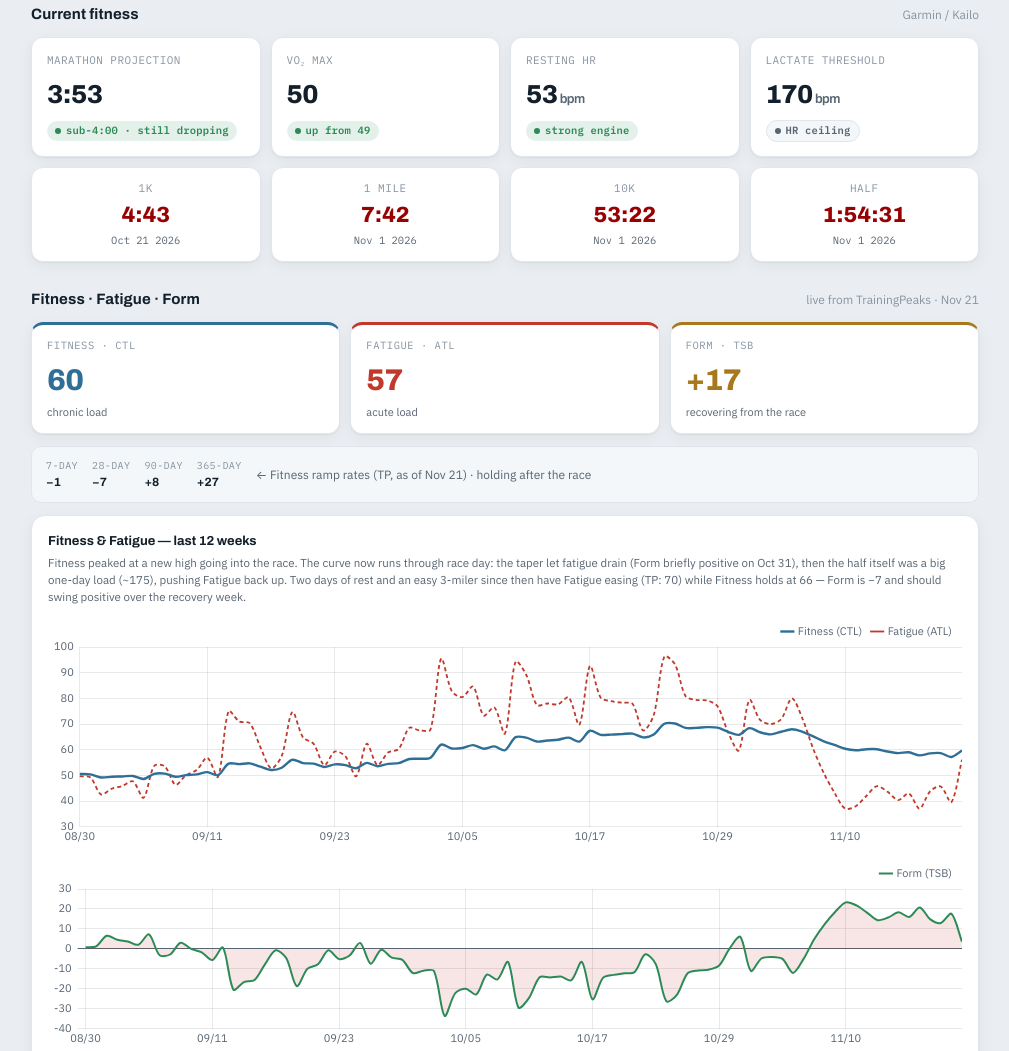
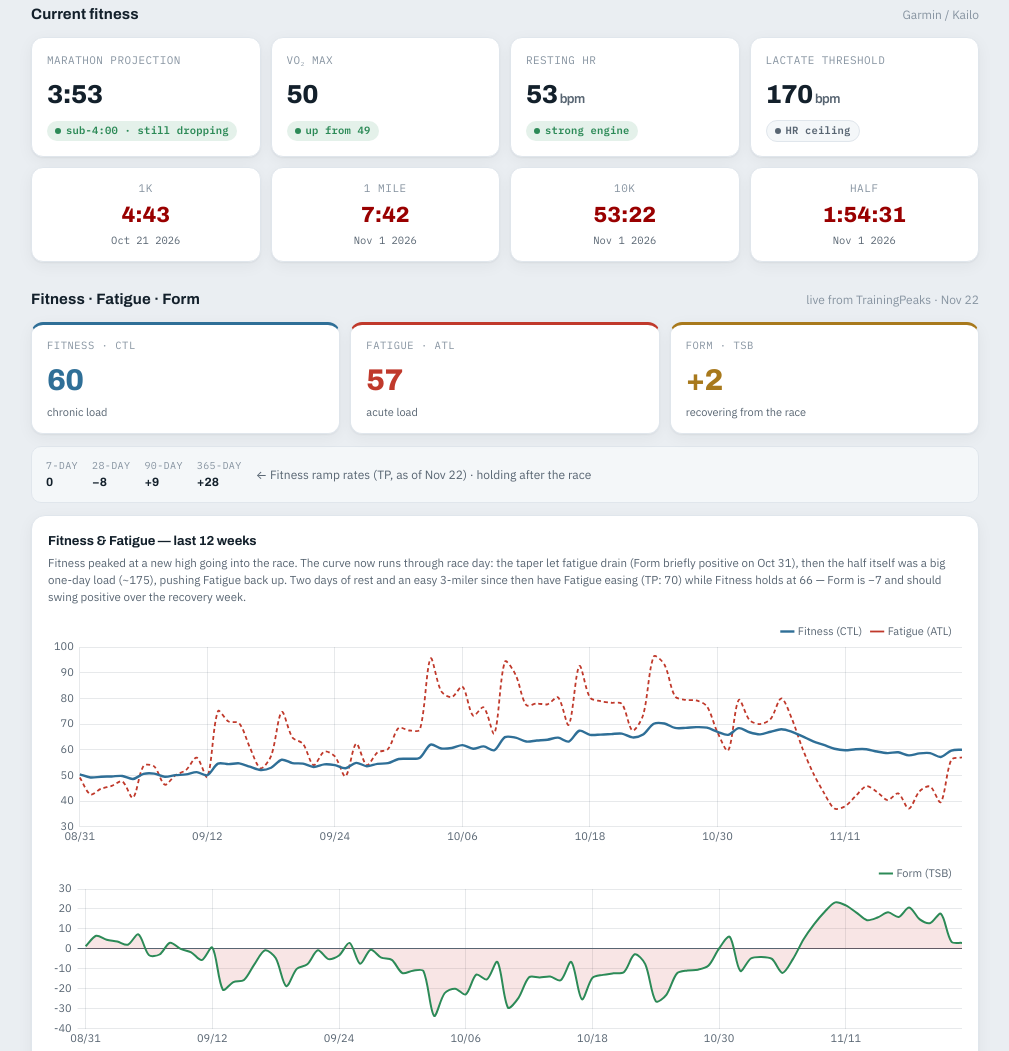
Before and after one commit to brutus-git/TAD-Running, a plain HTML site: page TAD-Training-Dashboard-x6j9szpy.html in a window 1280 px wide. Shown: the part 474-1525 px from the top of the page, without its empty margins (135-1144 px from the left). Drawn offline with nearby package versions, Linux system fonts and the light colour scheme.

Commit message:
Daily refresh 2026-11-22: +1 run, recovery through Nov 22
Co-Authored-By: Claude <noreply@anthropic.com>

```diff
--- a/TAD-Training-Dashboard-x6j9szpy.html
+++ b/TAD-Training-Dashboard-x6j9szpy.html
@@ -221,7 +221,7 @@
       <h1>Vienna Marathon Build</h1>
       <div class="sub">Tim&rsquo;s training cockpit for a first marathon · half PR <b>1:54:31</b> (Golden Gate, Nov 1)</div>
     </div>
-    <div class="updated">Updated <b>Nov&nbsp;21, 2026</b><br>Strava · Garmin/Kailo · TP</div>
+    <div class="updated">Updated <b>Nov&nbsp;22, 2026</b><br>Strava · Garmin/Kailo · TP</div>
   </header>
 
   <div class="countdowns fade">
@@ -263,18 +263,18 @@
   </section>
 
   <section class="fade">
-    <div class="sec-head"><h2>Fitness · Fatigue · Form</h2><span class="note">live from TrainingPeaks · Nov 21</span></div>
+    <div class="sec-head"><h2>Fitness · Fatigue · Form</h2><span class="note">live from TrainingPeaks · Nov 22</span></div>
     <div class="ff">
       <div class="fftile" style="--tc:var(--blue)"><div class="k">Fitness · CTL</div><div class="v">60</div><div class="cx">chronic load</div></div>
       <div class="fftile" style="--tc:var(--crit)"><div class="k">Fatigue · ATL</div><div class="v">57</div><div class="cx">acute load</div></div>
-      <div class="fftile" style="--tc:var(--warn)"><div class="k">Form · TSB</div><div class="v">+17</div><div class="cx">recovering from the race</div></div>
+      <div class="fftile" style="--tc:var(--warn)"><div class="k">Form · TSB</div><div class="v">+2</div><div class="cx">recovering from the race</div></div>
     </div>
     <div class="ramp">
-      <span><span class="lbl">7-day</span><b>−1</b></span>
-      <span><span class="lbl">28-day</span><b>−7</b></span>
-      <span><span class="lbl">90-day</span><b>+8</b></span>
-      <span><span class="lbl">365-day</span><b>+27</b></span>
-      <span style="color:var(--muted); align-self:center">← Fitness ramp rates (TP, as of Nov 21) · holding after the race</span>
+      <span><span class="lbl">7-day</span><b>0</b></span>
+      <span><span class="lbl">28-day</span><b>−8</b></span>
+      <span><span class="lbl">90-day</span><b>+9</b></span>
+      <span><span class="lbl">365-day</span><b>+28</b></span>
+      <span style="color:var(--muted); align-self:center">← Fitness ramp rates (TP, as of Nov 22) · holding after the race</span>
     </div>
     <div class="chartcard">
       <h3>Fitness &amp; Fatigue — last 12 weeks</h3>
@@ -373,7 +373,7 @@
           <li><div class="day"><b>Thu</b>19</div><div class="wk-body"><div class="wk-title"><span class="chip easy">EASY</span>5 mi @60% + 3–4×50m strides <span class="done">✓</span></div><div class="wk-sub">4.73 mi · 9:37/mi · HR 146</div></div></li>
           <li><div class="day"><b>Fri</b>20</div><div class="wk-body"><div class="wk-title"><span class="chip off">OFF</span>Recovery</div></div></li>
           <li><div class="day"><b>Sat</b>21</div><div class="wk-body"><div class="wk-title"><span class="chip long">LONG</span>12 mi Easy 60% <span class="done">✓</span></div><div class="wk-sub">12.01 mi · 9:48/mi · HR 155</div></div></li>
-          <li><div class="day"><b>Sun</b>22</div><div class="wk-body"><div class="wk-title"><span class="chip easy">EASY</span>4 mi @60% + 3–4×50m strides</div></div></li>
+          <li><div class="day"><b>Sun</b>22</div><div class="wk-body"><div class="wk-title"><span class="chip easy">EASY</span>4 mi @60% + 3–4×50m strides <span class="done">✓</span></div><div class="wk-sub">3.41 mi · 9:07/mi · HR 142</div></div></li>
         </ul>
       </div>
     </div>
--- a/data.json
+++ b/data.json
@@ -1,13 +1,7 @@
 {
- "updated": "2026-11-21",
+ "updated": "2026-11-22",
  "data": {
   "pmc": [
-   {
-    "d": "2026-08-30",
-    "ctl": 50.6,
-    "atl": 49.7,
-    "tsb": 0.8
-   },
    {
     "d": "2026-08-31",
     "ctl": 50.4,
@@ -505,6 +499,12 @@
     "ctl": 59.7,
     "atl": 56.1,
     "tsb": 3.6
+   },
+   {
+    "d": "2026-11-22",
+    "ctl": 60.0,
+    "atl": 57.0,
+    "tsb": 3.0
    }
   ],
   "weeks": [
@@ -554,24 +554,31 @@
    },
    {
     "w": "2026-11-16",
-    "mi": 26.7
+    "mi": 30.2
    }
   ],
   "trend": [
-   27.5,
-   27.4,
-   27.3,
+   27.1,
+   27.1,
+   27.1,
+   27.1,
+   27.1,
+   27.1,
+   27.1,
+   27.1,
+   27.1,
    27.2,
-   27.0,
-   26.9,
-   26.8,
-   26.6,
-   26.5,
-   26.4,
-   26.3,
-   26.1
+   27.2,
+   27.2
   ],
   "scatter": [
+   {
+    "d": "2026-11-22",
+    "pace": 9.12,
+    "hr": 142,
+    "mi": 3.41,
+    "k": "Easy"
+   },
    {
     "d": "2026-11-21",
     "pace": 9.81,
@@ -1283,6 +1290,14 @@
   },
   "recent": [
    {
+    "d": "2026-11-22",
+    "mi": 3.41,
+    "pace": "9:07",
+    "hr": 142,
+    "k": "Easy",
+    "nm": "Easy 4mi @60% + 3–4×50m strides"
+   },
+   {
     "d": "2026-11-21",
     "mi": 12.01,
     "pace": "9:48",
@@ -1385,14 +1400,6 @@
     "hr": 144,
     "k": "Easy",
     "nm": "Shakeout 2.3mi + strides"
-   },
-   {
-    "d": "2026-10-29",
-    "mi": 4.12,
-    "pace": "9:14",
-    "hr": 141,
-    "k": "Easy",
-    "nm": "Easy 4.1mi (taper)"
    }
   ]
  },
@@ -1471,7 +1478,8 @@
     "11-18",
     "11-19",
     "11-20",
-    "11-21"
+    "11-21",
+    "11-22"
    ],
    "v": [
     48,
@@ -1546,7 +1554,8 @@
     73,
     56,
     51,
-    67
+    67,
+    64
    ],
    "roll": [
     52.0,
@@ -1621,7 +1630,8 @@
     60.7,
     61.1,
     59.7,
-    61.9
+    61.9,
+    63.3
    ]
   },
   "rhr": {
@@ -1698,7 +1708,8 @@
     "11-18",
     "11-19",
     "11-20",
-    "11-21"
+    "11-21",
+    "11-22"
    ],
    "v": [
     56,
@@ -1773,6 +1784,7 @@
     51,
     56,
     56,
+    53,
     53
    ],
    "roll": [
@@ -1848,6 +1860,7 @@
     53.3,
     53.4,
     53.6,
+    53.0,
     53.0
    ]
   },
@@ -1919,7 +1932,8 @@
     "11-18",
     "11-19",
     "11-20",
-    "11-21"
+    "11-21",
+    "11-22"
    ],
    "h": [
     7.8,
@@ -1988,7 +2002,8 @@
     8.3,
     7.2,
     6.6,
-    7.5
+    7.5,
+    7.7
    ],
    "score": [
     89,
@@ -2057,7 +2072,8 @@
     97,
     78,
     80,
-    88
+    88,
+    90
    ]
   },
   "vo2": {
```
